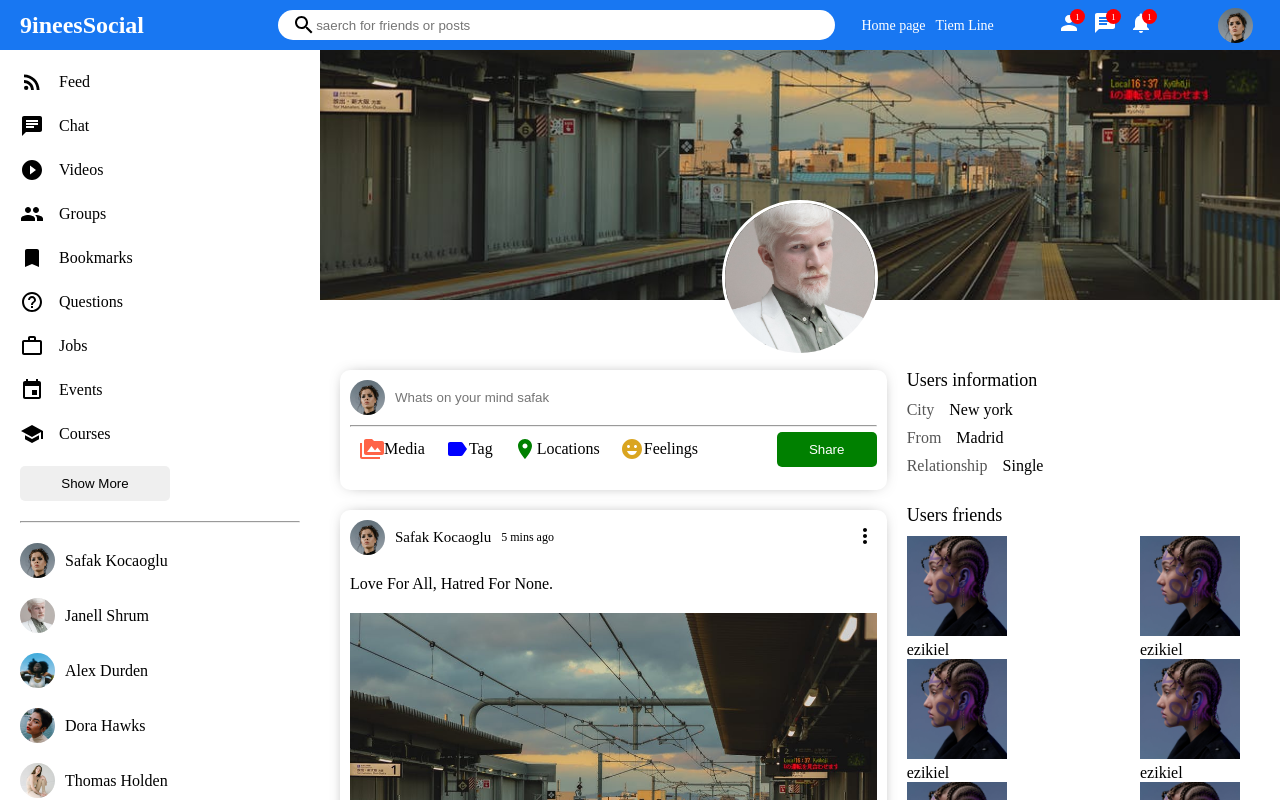
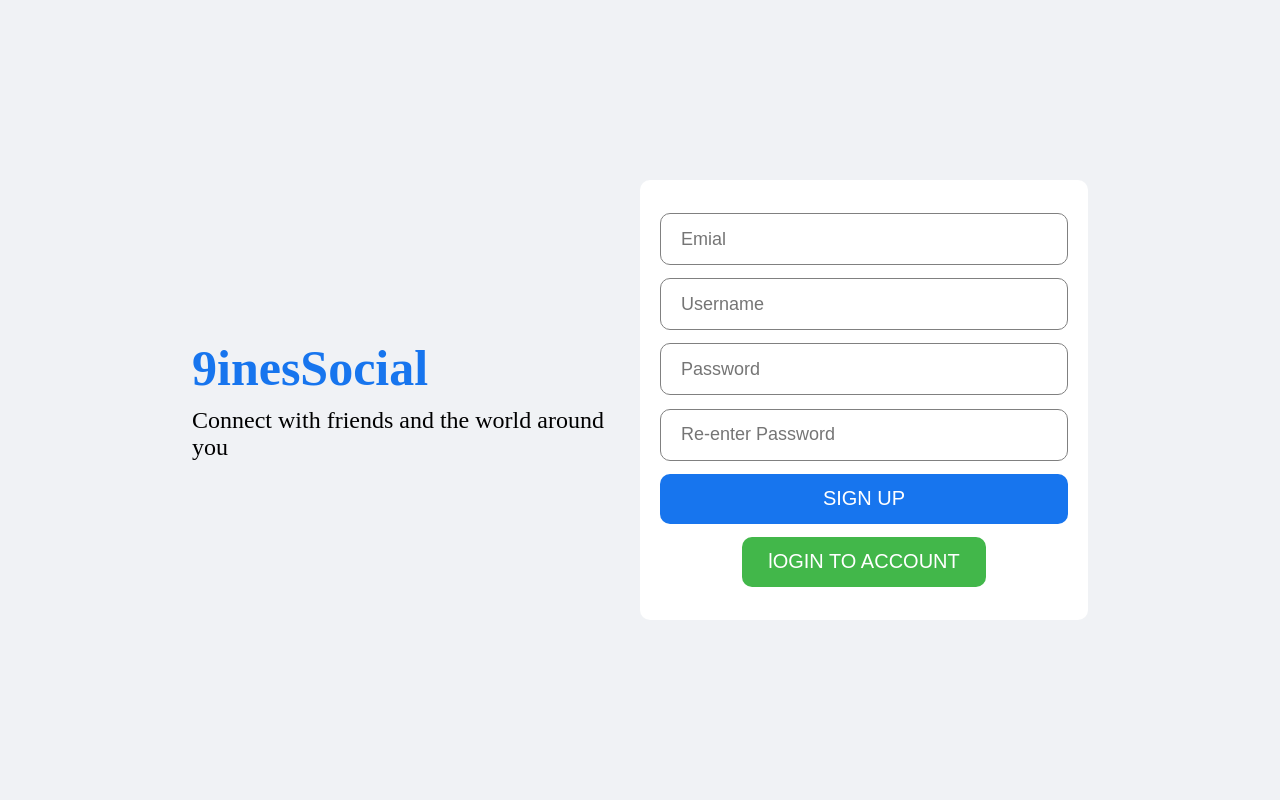
Before and after one commit to witehound/socialapp-client, a React (Create React App) app: page / in a window 1280 px wide. Shown: the top 800 px of the page. Built offline with nearby package versions, Linux system fonts and the light colour scheme.

Commit message:
9innes social media ui completed

```diff
--- a/src/App.js
+++ b/src/App.js
@@ -1,11 +1,15 @@
 import Home from "./pages/Home/Home";
+import Login from "./pages/Login/Login";
+import Register from "./pages/register/Register";
 import Profile from "./pages/profile/Profile";
 
 function App() {
   return (
     <div className="app">
      {/*<Home/>*/}
-     <Profile/>
+     {/*<Profile/>*/}
+    {/*} <Login/>*/}
+    <Register/>
     </div>
   );
 }
--- a/src/components/rightbar/Rightbar.js
+++ b/src/components/rightbar/Rightbar.js
@@ -1,6 +1,6 @@
 import './Rightbar.css'
 
-function Rightbar({users}) {
+function Rightbar({users , profile}) {
 
   const HomeRightBar = () => {
     return(
@@ -81,7 +81,7 @@ function Rightbar({users}) {
   return (
     <div className='rightbar-div'>
       <div className="right-bar-wrap">
-        <ProfileRightBar/>
+       {profile ? <ProfileRightBar/> : <HomeRightBar/> }
       </div>
     </div>
   )
--- /dev/null
+++ b/src/pages/Login/Login.css
@@ -0,0 +1,84 @@
+.login-div{
+    width: 100vw;
+    height: 100vh;
+    background-color: #f0f2f5;
+    display: flex;
+    align-items: center;
+    justify-content: center;
+}
+
+.login-wrap{
+    width: 70%;
+    height: 70%;
+    display: flex;
+}
+
+.login-left,.login-right{
+    flex: 1;
+    display: flex;
+    flex-direction: column;
+    justify-content: center;
+}
+
+.login-logo{
+    font-size: 50px;
+    font-weight: bold;
+    color: #1775ee;
+    margin-bottom: 10px;
+}
+
+.login-desc{
+    font-size: 24px;
+
+}
+
+.login-box{
+    height: 300px;
+    background-color: white;
+    padding: 20px;
+    border-radius: 10px;
+    display: flex;
+    flex-direction: column;
+    justify-content: space-evenly;
+}
+
+.login-input{
+    height: 50px;
+    border-radius: 10px;
+    border: 1px solid grey;
+    font-size: 18px;
+    padding-left: 20px ;
+}
+
+.login-input:focus{
+    outline: none;
+}
+
+.login-button{
+    height: 50px;
+    border-radius: 10px;
+    background-color: #1775ee;
+    border: none;
+    color: white;
+    font-size: 20px;
+    font-weight: 500;
+    cursor: pointer;
+}
+
+.login-forgotv{
+    text-align: center;
+    color:#1775ee;
+}
+
+.login-reigiester-button{
+    width: 60%;
+    align-self: center;
+    height: 50px;
+    border-radius: 10px;
+    background-color: #42b74a;
+    border: none;
+    color: white;
+    font-size: 20px;
+    font-weight: 500;
+    cursor: pointer;
+}
--- /dev/null
+++ b/src/pages/Login/Login.js
@@ -0,0 +1,27 @@
+import './Login.css'
+
+function Login() {
+  return (
+    <div className='login-div'>
+      <div className="login-wrap">
+          <div className="login-left">
+            <h3 className="login-logo">9inesSocial</h3>
+            <span className="login-desc">
+                Connect with friends and the world around you
+            </span>
+          </div>
+          <div className="login-right">
+           <div className="login-box">
+             <input type="email" className="login-input" placeholder='Emial'/>
+             <input type="password" className="login-input" placeholder='Password'/>
+             <button className="login-button">LOGIN</button>
+             <span className="login-forgot">Forgot password</span>
+             <button className='login-reigiester-button'>Create a new account</button>
+           </div>
+          </div>
+      </div>
+    </div>
+  )
+}
+
+export default Login
--- /dev/null
+++ b/src/pages/register/Register.css
@@ -0,0 +1,84 @@
+.login-div{
+    width: 100vw;
+    height: 100vh;
+    background-color: #f0f2f5;
+    display: flex;
+    align-items: center;
+    justify-content: center;
+}
+
+.login-wrap{
+    width: 70%;
+    height: 70%;
+    display: flex;
+}
+
+.login-left,.login-right{
+    flex: 1;
+    display: flex;
+    flex-direction: column;
+    justify-content: center;
+}
+
+.login-logo{
+    font-size: 50px;
+    font-weight: bold;
+    color: #1775ee;
+    margin-bottom: 10px;
+}
+
+.login-desc{
+    font-size: 24px;
+
+}
+
+.login-box{
+    height: 400px;
+    background-color: white;
+    padding: 20px;
+    border-radius: 10px;
+    display: flex;
+    flex-direction: column;
+    justify-content: space-evenly;
+}
+
+.login-input{
+    height: 50px;
+    border-radius: 10px;
+    border: 1px solid grey;
+    font-size: 18px;
+    padding-left: 20px ;
+}
+
+.login-input:focus{
+    outline: none;
+}
+
+.login-button{
+    height: 50px;
+    border-radius: 10px;
+    background-color: #1775ee;
+    border: none;
+    color: white;
+    font-size: 20px;
+    font-weight: 500;
+    cursor: pointer;
+}
+
+.login-forgotv{
+    text-align: center;
+    color:#1775ee;
+}
+
+.login-reigiester-button{
+    width: 60%;
+    align-self: center;
+    height: 50px;
+    border-radius: 10px;
+    background-color: #42b74a;
+    border: none;
+    color: white;
+    font-size: 20px;
+    font-weight: 500;
+    cursor: pointer;
+}
--- /dev/null
+++ b/src/pages/register/Register.js
@@ -0,0 +1,28 @@
+import './Register.css'
+
+function Register() {
+  return (
+    <div className='login-div'>
+      <div className="login-wrap">
+          <div className="login-left">
+            <h3 className="login-logo">9inesSocial</h3>
+            <span className="login-desc">
+                Connect with friends and the world around you
+            </span>
+          </div>
+          <div className="login-right">
+           <div className="login-box">
+             <input type="email" className="login-input" placeholder='Emial'/>
+             <input type="text" className="login-input" placeholder='Username'/>
+             <input type="password" className="login-input" placeholder='Password'/>
+             <input type="password" className="login-input" placeholder='Re-enter Password'/>
+             <button className="login-button">SIGN UP</button>
+             <button className='login-reigiester-button'>lOGIN TO ACCOUNT</button>
+           </div>
+          </div>
+      </div>
+    </div>
+  )
+}
+
+export default Register
```
